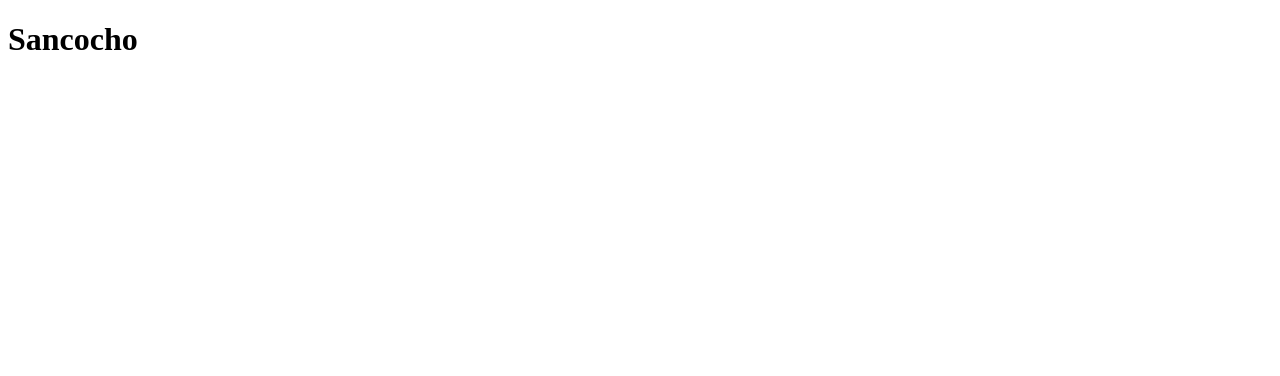
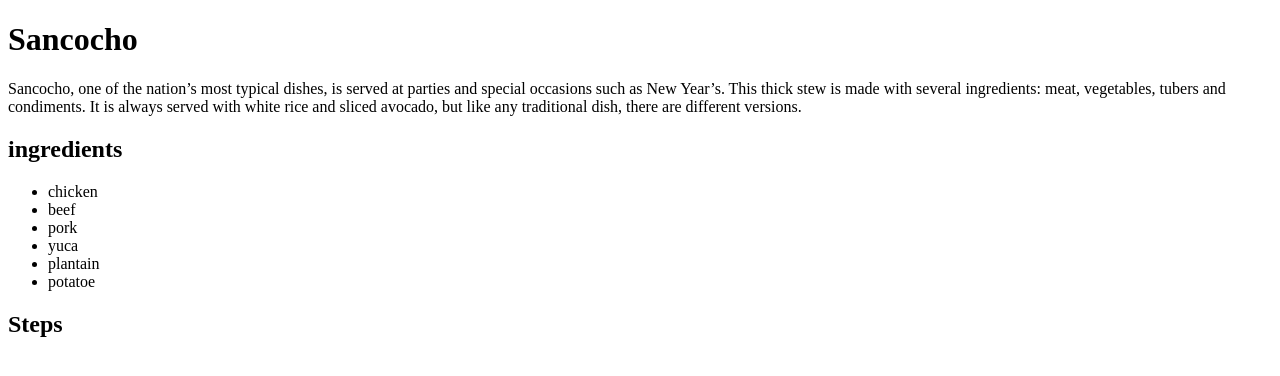
Before and after one commit to arixonnyc/odin-recipes, a plain HTML site: page recipes/sancocho.html in a window 1280 px wide. Drawn offline with Linux system fonts and the light colour scheme.

Commit message:
edit sancocho.html and tostones.html

```diff
--- a/recipes/sancocho.html
+++ b/recipes/sancocho.html
@@ -8,6 +8,22 @@
 </head>
 <body>
     <h1>Sancocho</h1>
+    <p>Sancocho, one of the nation’s most typical dishes, is served at parties and special occasions such as New Year’s. This thick stew is made with several ingredients: meat, vegetables, tubers and condiments. It is always served with white rice and sliced avocado, but like any traditional dish, there are different versions.
+
+    </p>
+    <h2>ingredients</h2>
+    <ul>
+        <li>chicken</li>
+        <li>beef</li>
+        <li>pork</li>
+        <li>yuca</li>
+        <li>plantain</li>
+        <li>potatoe</li>
+    </ul>
+
+    <h2>Steps</h2>
+
+
 
 </body>
 </html>
```
Also changed, not shown: recipes/tostones.html (+11 -0 lines).
